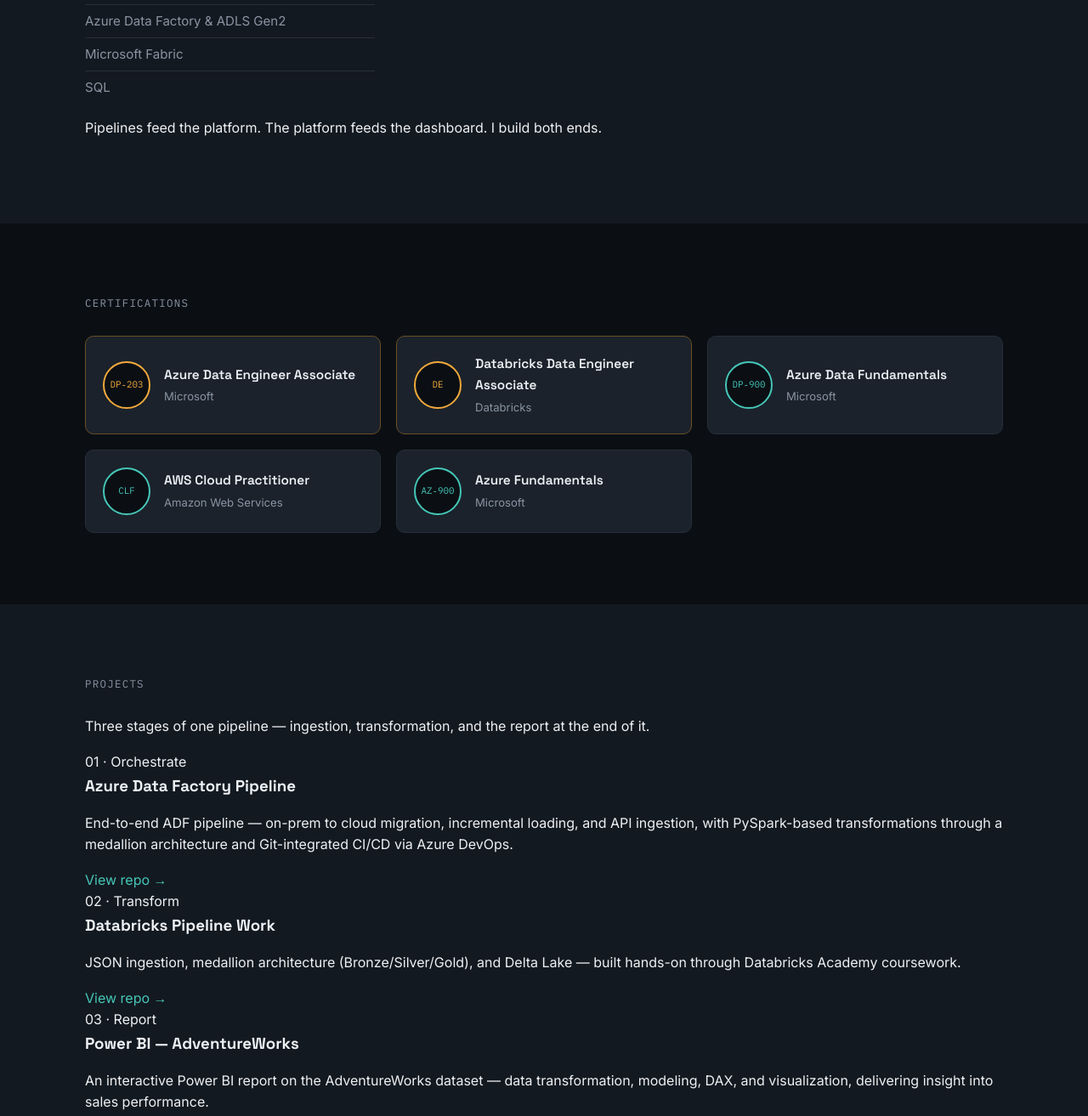
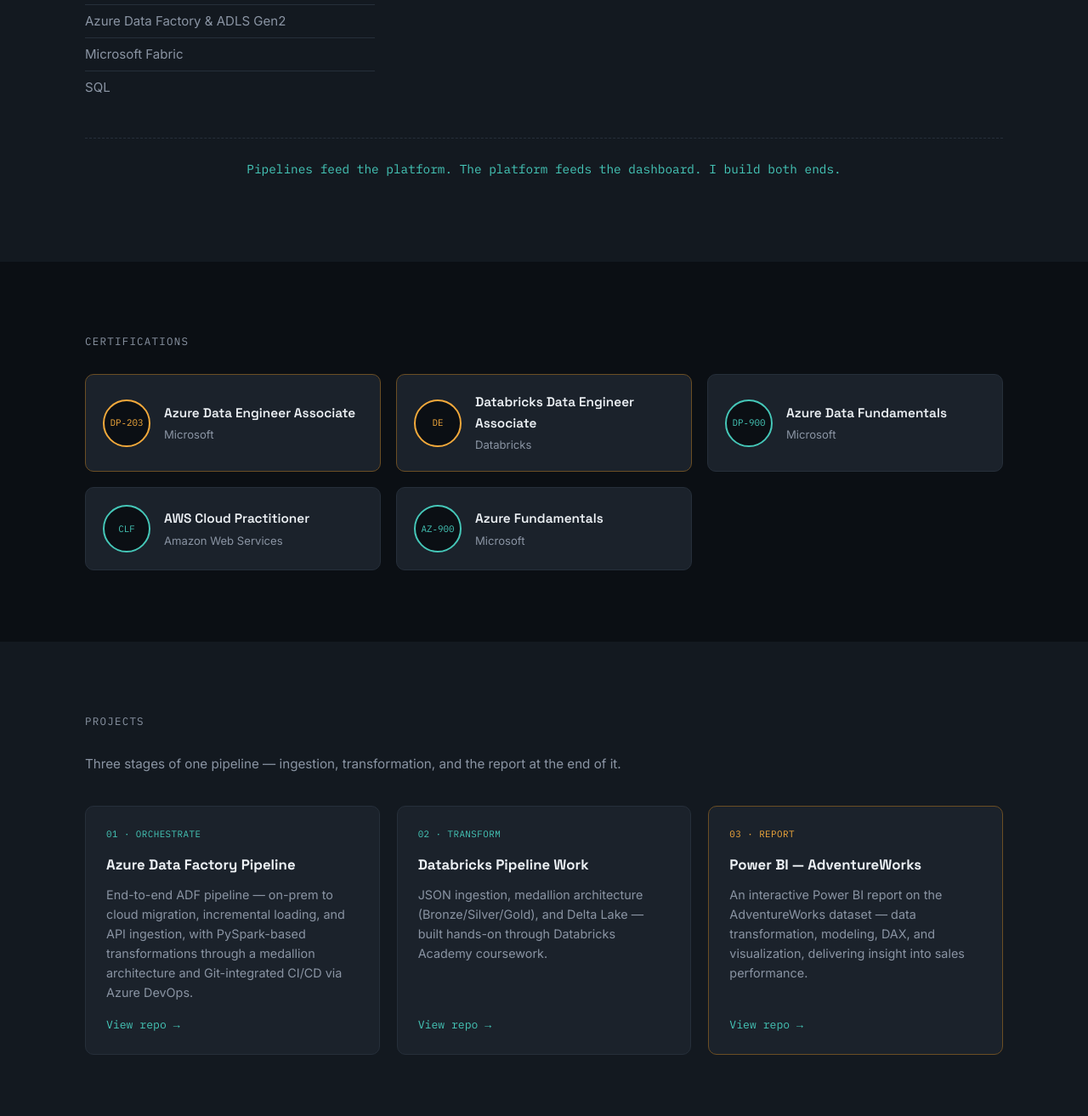
Before and after one commit to shantanudash12/shantanudash12.github.io, a plain HTML site: page index.html in a window 1280 px wide. Shown: the part 1420-2733 px from the top of the page at 85% size. Drawn offline with Linux system fonts and the light colour scheme; no server answers.

Commit message:
Update style.css

```diff
--- a/style.css
+++ b/style.css
@@ -205,6 +205,16 @@
 .skill-list li { padding: 7px 0; border-bottom: 1px solid var(--border); }
 .skill-list li:last-child { border-bottom: none; }
 
+.skills-connector {
+  margin-top: 40px;
+  padding-top: 24px;
+  border-top: 1px dashed var(--border);
+  font-family: var(--font-mono);
+  font-size: 0.9rem;
+  color: var(--accent-flow);
+  text-align: center;
+}
+
 /* --- Certifications --- */
 .cert-grid { display: grid; grid-template-columns: repeat(3, 1fr); gap: 18px; }
 .cert-card {
@@ -235,6 +245,36 @@
 .cert-issuer { margin: 0; font-size: 0.82rem; color: var(--text-muted); }
 .cert-date { margin: 2px 0 0; font-size: 0.74rem; color: var(--text-muted); font-family: var(--font-mono); }
 
+/* --- Projects --- */
+.section-note { color: var(--text-muted); font-size: 0.95rem; max-width: 680px; margin-bottom: 36px; }
+
+.project-grid { display: grid; grid-template-columns: repeat(3, 1fr); gap: 20px; }
+.project-card {
+  background: var(--surface-2);
+  border: 1px solid var(--border);
+  border-radius: 10px;
+  padding: 24px;
+  display: flex;
+  flex-direction: column;
+  transition: border-color 0.2s ease, transform 0.2s ease;
+}
+.project-card:hover { border-color: var(--accent-flow); transform: translateY(-2px); }
+.project-card-featured { border-color: var(--accent-spark-dim); }
+
+.stage-tag {
+  font-family: var(--font-mono);
+  font-size: 0.68rem;
+  letter-spacing: 0.04em;
+  text-transform: uppercase;
+  color: var(--accent-flow);
+  margin-bottom: 14px;
+}
+.project-card-featured .stage-tag { color: var(--accent-spark); }
+
+.project-card h3 { font-size: 1.05rem; margin-bottom: 10px; }
+.project-card p { font-size: 0.9rem; color: var(--text-muted); margin: 0 0 16px; flex-grow: 1; }
+.project-link { font-family: var(--font-mono); font-size: 0.82rem; }
+
 /* ===== Footer ===== */
 .footer-quote {
   font-family: var(--font-display);
@@ -259,6 +299,10 @@
   .skills-grid, .cert-grid { grid-template-columns: 1fr 1fr; }
 }
 
+@media (max-width: 700px) {
+  .project-grid { grid-template-columns: 1fr; }
+}
+
 @media (max-width: 640px) {
   .nav-links {
     position: absolute; top: 100%; left: 0; right: 0;
```
